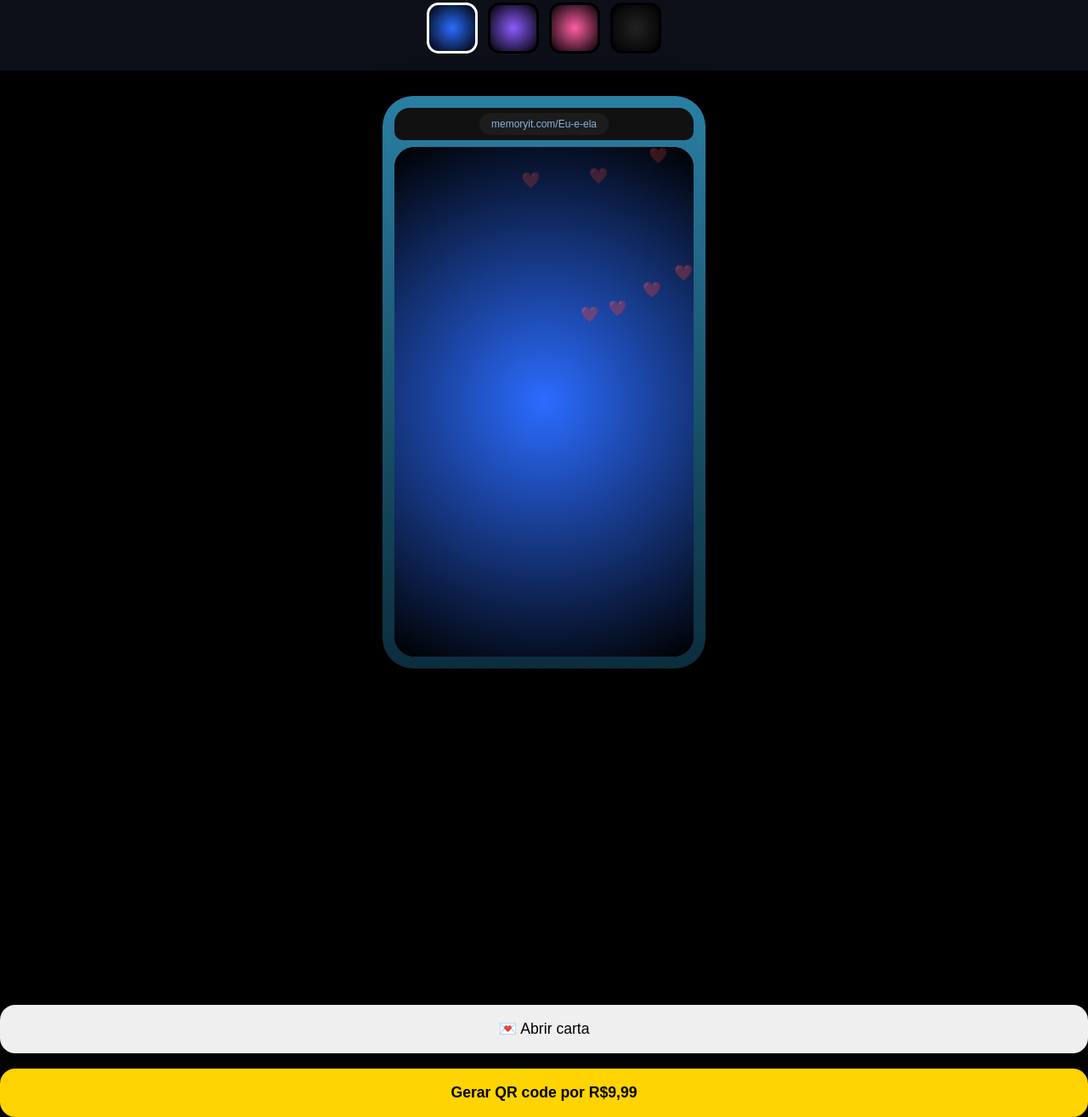
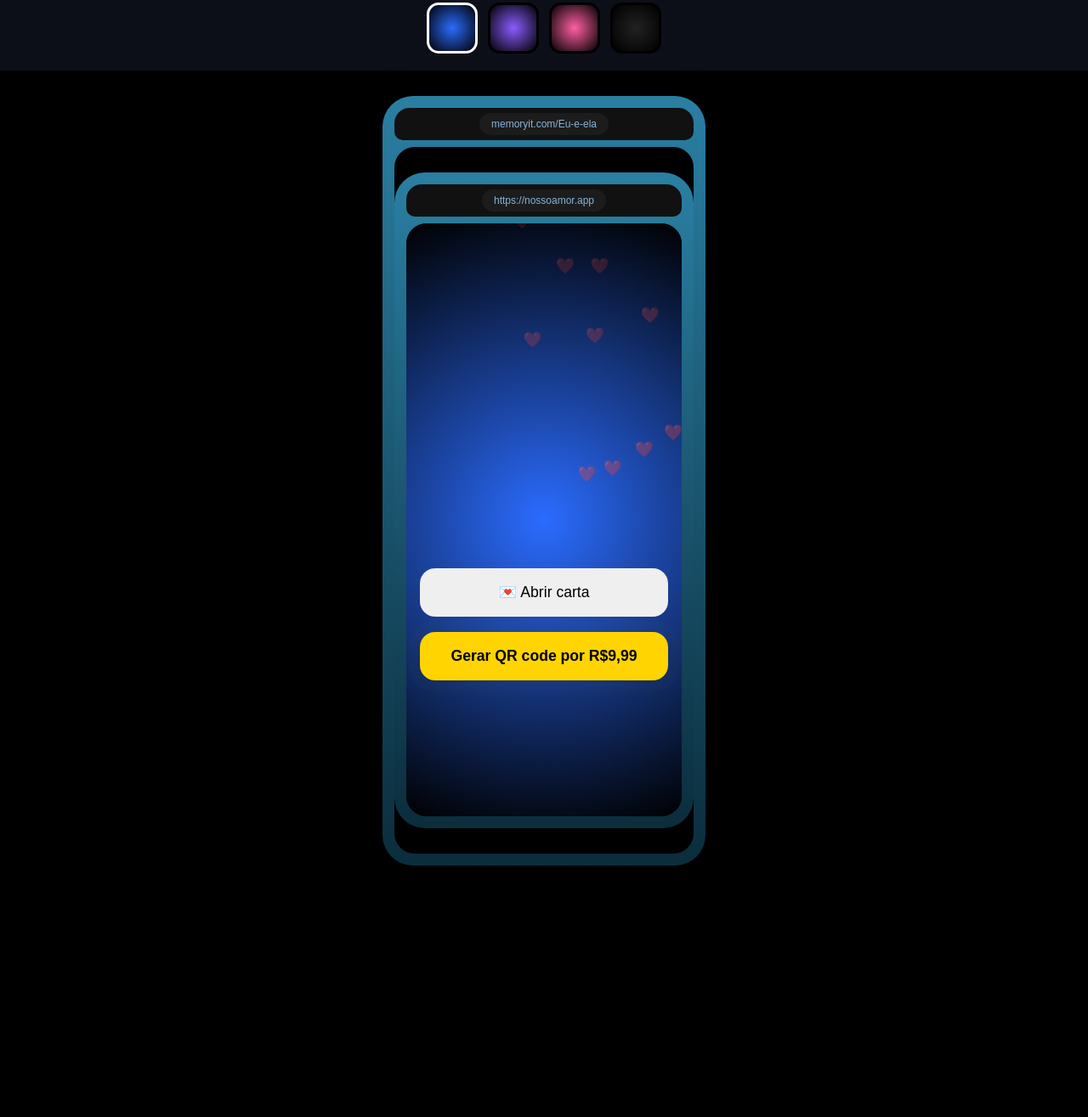
Before and after one commit to dionesantos747-cloud/site-romantico-backend, a website: page public/editor.html in a window 1280 px wide. Shown: the part 723-2038 px from the top of the page at 85% size. After the commit the page ends 1772 px from the top, so only its background shows below. Drawn offline with Linux system fonts and the light colour scheme.

Commit message:
Update editor.html

```diff
--- a/public/editor.html
+++ b/public/editor.html
@@ -401,16 +401,40 @@ button{
   </div>
 
   <div class="device-screen">
+<!-- 🔒 MOLDURA DE CELULAR -->
+<div class="device-preview">
+
+  <div class="device-top">
+    <div class="chrome-url">https://nossoamor.app</div>
+  </div>
+
+  <div class="device-screen">
+
+    <!-- 🔥 TUDO DO SITE DO USUÁRIO FICA AQUI DENTRO -->
     <div class="preview azul" id="preview">
-      </div>
+
+      <audio id="audioPlayer" controls style="display:none;"></audio>
+
+      <div class="nome" id="nome"></div>
+      <div class="mensagem" id="mensagem"></div>
+
+      <div id="midias"></div>
+      <div class="dots" id="dots"></div>
+
+      <div id="tempo"></div>
+
+      <button id="btnCarta">💌 Abrir carta</button>
+      <div class="carta" id="carta"></div>
+
+      <button class="pay" id="btnComprar">
+        Gerar QR code por R$9,99
+      </button>
+
+    </div>
+    <!-- 🔚 FIM DO PREVIEW -->
+
   </div>
 </div>
-
-  <audio id="audioPlayer" controls style="display:none;"></audio>    <div class="nome" id="nome"></div>
-  <div class="mensagem" id="mensagem"></div>  <div id="midias"></div>
-<div class="dots" id="dots"></div>    <div id="tempo"></div>  <button id="btnCarta">💌 Abrir carta</button>
-
-  <div class="carta" id="carta"></div>  <button class="pay" id="btnComprar">Gerar QR code por R$9,99</button>
 
 </div> <script>
 const isEditor = true;
```
